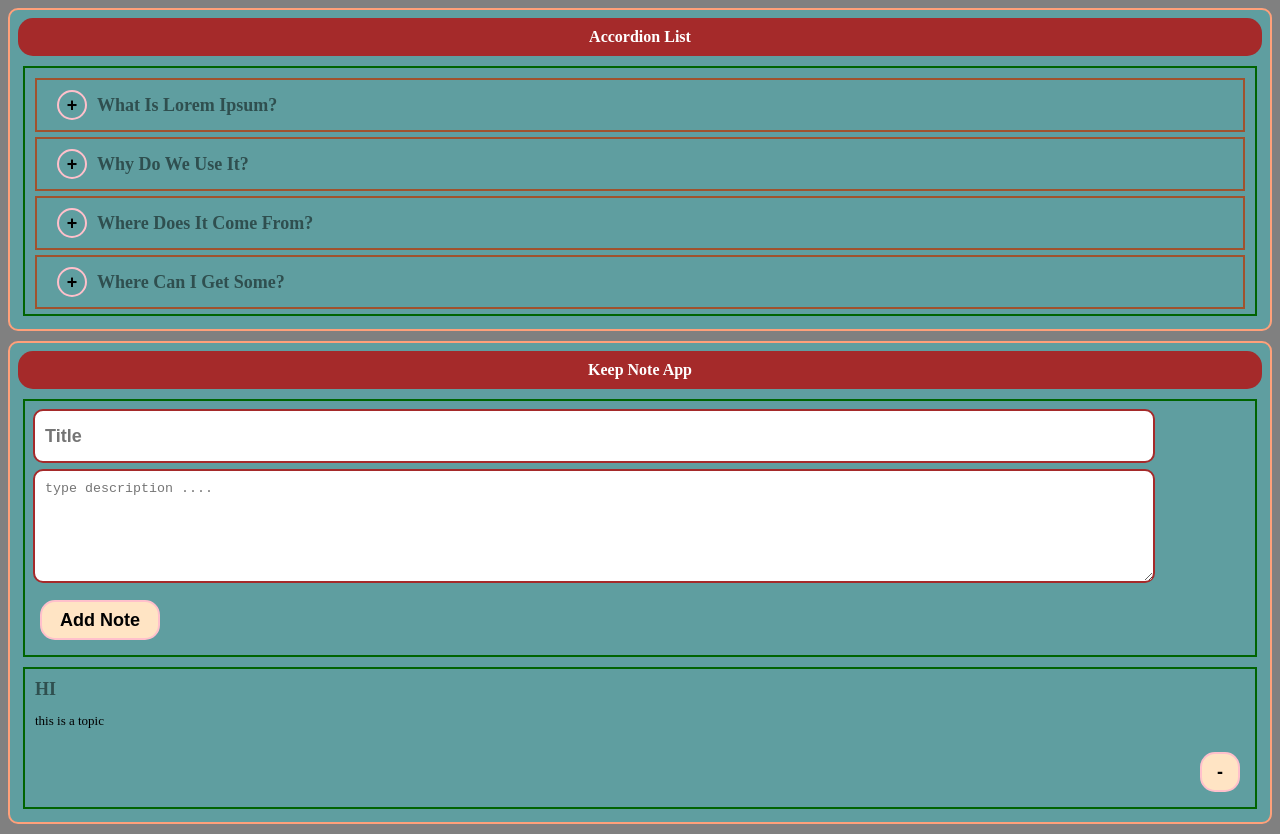
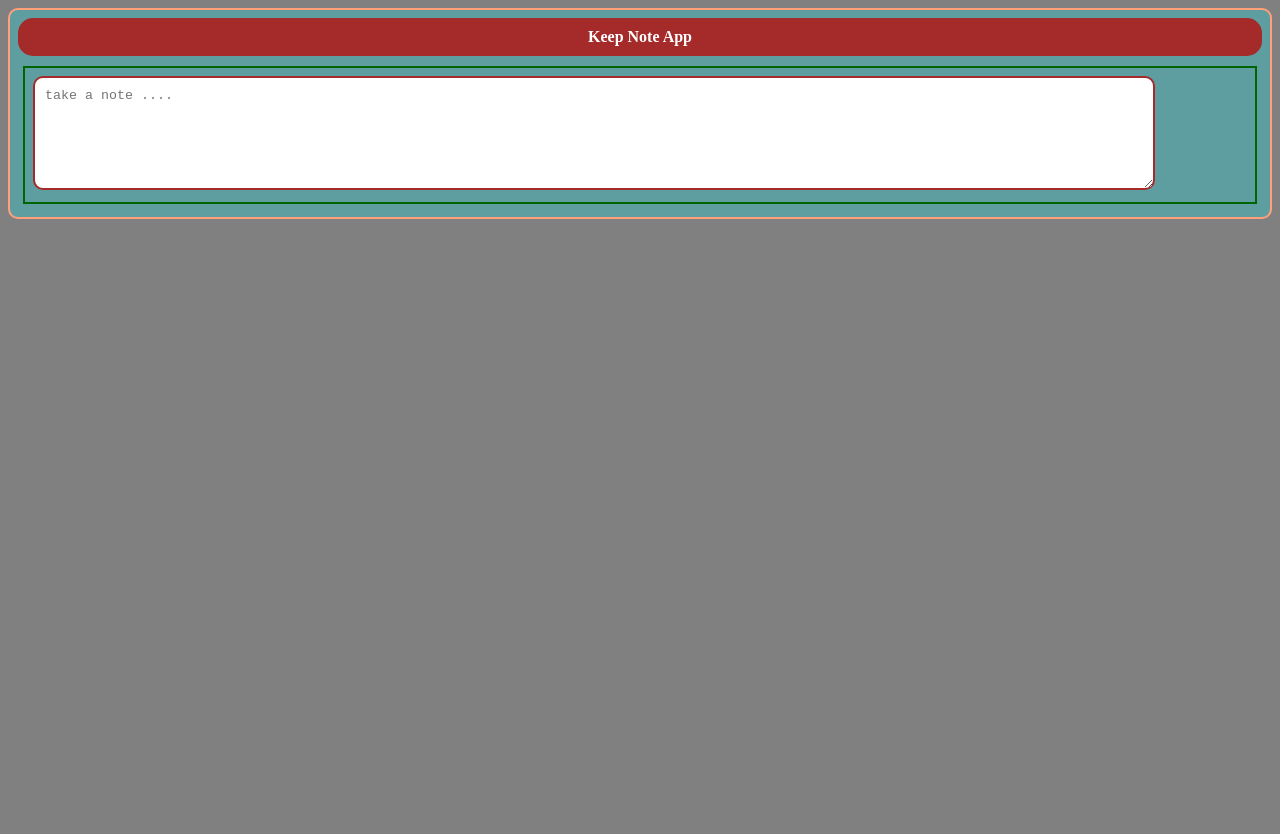
Before and after one commit to dpateireya/reactrepo, a React (Create React App) app: page / in a window 1280 px wide. After the commit the page ends 800 px from the top, so only its background shows below. Built offline with nearby package versions, Linux system fonts and the light colour scheme.

Commit message:
complete keep note

```diff
--- a/src/App.js
+++ b/src/App.js
@@ -1,11 +1,9 @@
 import "./App.css";
 import Keepnote from "./keepnote/Keepnote";
-import Accordion from "./accordion/Accordion";
 
 function App() {
   return (
     <>
-      <Accordion />
       <Keepnote />
     </>
   );
--- a/src/index.js
+++ b/src/index.js
@@ -1,9 +1,9 @@
-import React from "react";
-import ReactDOM from "react-dom/client";
+import { StrictMode } from "react";
+import { createRoot } from "react-dom/client";
 import App from "./App";
-
-// import ReactDom from "react-dom";
-// ReactDom.render("helloworld", document.getElementById("root"));
-
-const root = ReactDOM.createRoot(document.getElementById("root"));
-root.render(<App />);
+const root = createRoot(document.getElementById("root"));
+root.render(
+  <StrictMode>
+    <App />
+  </StrictMode>
+);
--- /dev/null
+++ b/src/keepnote/Addnote.js
@@ -0,0 +1,62 @@
+import { useState } from "react";
+
+function Addnote(props) {
+  const [Isshow, setIsshow] = useState(false);
+
+  const [Note, setNote] = useState({
+    title: "",
+    details: "",
+  });
+
+  function getNoteData(e) {
+    const { name, value } = e.target;
+    setNote((obj) => {
+      obj[name] = value;
+      return { ...obj };
+    });
+  }
+
+  function addData() {
+    props.onAddNote(Note);
+    setNote({
+      title: "",
+      details: "",
+    });
+  }
+
+  function showElement() {
+    setIsshow(true);
+  }
+
+  return (
+    <>
+      <div className="keep_list_style">
+        {Isshow && (
+          <input
+            name="title"
+            value={Note.title}
+            className="keep_text_style"
+            placeholder="Title"
+            onChange={getNoteData}
+          />
+        )}
+        <textarea
+          name="details"
+          value={Note.details}
+          rows="6"
+          className="keep_textarea_style"
+          placeholder="take a note ...."
+          onChange={getNoteData}
+          onClick={showElement}
+        />
+        {Isshow && (
+          <button onClick={addData} className="keep_button_style">
+            Add Note
+          </button>
+        )}
+      </div>
+    </>
+  );
+}
+
+export default Addnote;
--- a/src/keepnote/Keepnote.js
+++ b/src/keepnote/Keepnote.js
@@ -1,31 +1,44 @@
 import "./Keepnote.css";
 import Heading from "../adsbox/heading/Heading";
+import Addnote from "./Addnote";
+import Shownote from "./Shownote";
+import { useState } from "react";
 
 function Keepnote() {
+  const [ListNote, setListNote] = useState([]);
+
+  //add note in list of listnote hooksvariable
+  function addNoteData(note) {
+    setListNote((obj) => {
+      return [...obj, note];
+    });
+  }
+
+  //delete note by noteid in list of listnote hookvariable
+  function deleteNoteData(id) {
+    setListNote((obj) => {
+      return obj.filter((item, index) => {
+        return index !== id;
+      });
+    });
+  }
   return (
     <>
       <div className="keep_form_style">
         <Heading head="Keep Note App" />
-        <div className="keep_list_style">
-          <input className="keep_text_style" placeholder="Title" />
-          <textarea
-            rows="6"
-            className="keep_textarea_style"
-            placeholder="type description ...."
-          />
-          <button className="keep_button_style">Add Note</button>
-        </div>
-        <div className="keep_list_style">
-          <div className="keep_list_head_style">
-            <span className="keep_label_style">HI</span>
-          </div>
-          <div className="keep_list_parag_style">
-            <p className="keep_label_style">this is a topic</p>
-          </div>
-          <div style={{ textAlign: "right" }}>
-            <button className="keep_del_button_style">-</button>
-          </div>
-        </div>
+
+        <Addnote onAddNote={addNoteData} />
+        {ListNote.map((item, index) => {
+          return (
+            <Shownote
+              key={index}
+              id={index}
+              title={item.title}
+              details={item.details}
+              onDeleteNote={deleteNoteData}
+            />
+          );
+        })}
       </div>
     </>
   );
--- /dev/null
+++ b/src/keepnote/Shownote.js
@@ -0,0 +1,22 @@
+function Shownote(props) {
+  function deleteData() {
+    props.onDeleteNote(props.id);
+  }
+  return (
+    <div className="keep_list_style">
+      <div className="keep_list_head_style">
+        <span className="keep_label_style">{props.title}</span>
+      </div>
+      <div className="keep_list_parag_style">
+        <p className="keep_label_style">{props.details}</p>
+      </div>
+      <div style={{ textAlign: "right" }}>
+        <button onClick={deleteData} className="keep_del_button_style">
+          -
+        </button>
+      </div>
+    </div>
+  );
+}
+
+export default Shownote;
```
Also changed, not shown: src/showads/Showads.js (+9 -2 lines).
